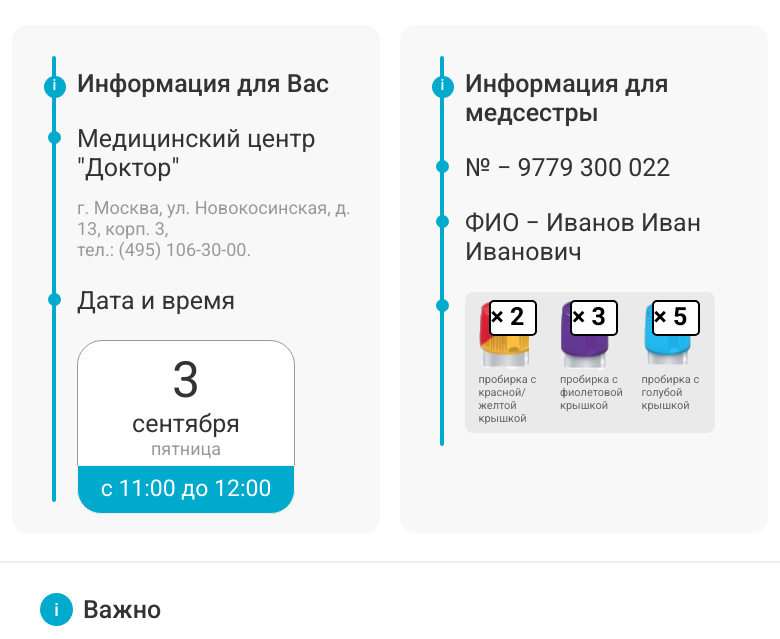
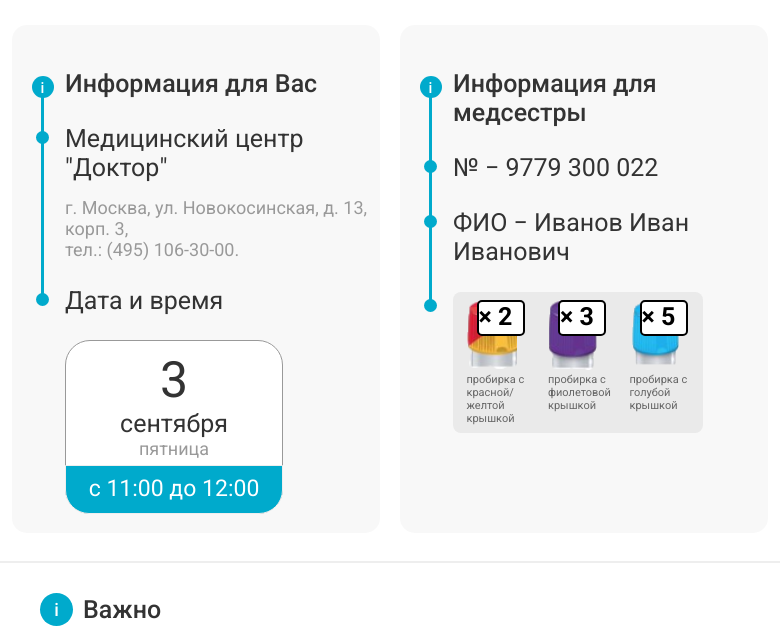
Before and after one commit to gaspid/lab4u, a plain HTML site: page index.html in a window 1280 px wide. Shown: the part 121-760 px from the top of the page, without its empty margins (250-1030 px from the left). Drawn offline with Linux system fonts and the light colour scheme.

Commit message:
fix:line

```diff
--- a/index.css
+++ b/index.css
@@ -53,10 +53,8 @@ header {
 }
 
 .card-ul {
-	display: grid;
-	grid-template-columns: 0.25rem 1fr;
-	grid-auto-columns: max-content;
-	column-gap: 0.5rem;
+	display: flex;
+	flex-direction: column;
 	list-style: none;
 	width: min(60rem, 90%);
 	margin-inline: auto;
@@ -89,15 +87,9 @@ header {
 	left: -20.5px;
 	color: #fff;
 	text-align: center;
+	line-height: 24px;
 }
 
-.card-ul::before {
-	content: '';
-	grid-column: 1;
-	grid-row: 1/20;
-	background: var(--color-sec);
-	border-radius: calc(0.25rem / 2);
-}
 .Time-conteiner {
 	border: solid 1px var(--color-dim);
 	border-radius: 25px;
@@ -224,6 +216,12 @@ header {
 	margin-left: -30px;
 	margin-top: 3px;
 }
+.line {
+	background-color: var(--color-sec);
+	width: 3px;
+	position: absolute;
+	margin: 40px 0 0 -11px;
+}
 
 @media (max-width: 799px) {
 	.Card {
--- a/index.html
+++ b/index.html
@@ -41,6 +41,7 @@
 									<div class="Periood">с 11:00 до 12:00</div>
 								</div>
 							</li>
+							<div class="line"></div>
 						</ul>
 					</div>
 				</div>
@@ -88,9 +89,9 @@
 											пробирка с голубой крышкой
 										</div>
 									</div>
-
 								</div>
 							</li>
+							<div class="line"></div>
 						</ul>
 					</div>
 				</div>
@@ -125,5 +126,23 @@
 				</ul>
 			</div>
 		</div>
+		<script>
+			const listCard = document.querySelectorAll(".card-ul")
+			const line = document.querySelectorAll('.line')
+			const listCildren= listCard
+			let heightLine = [0,0]
+			const givHeights = ()=>{
+				for(let i=0; i<listCard.length; i++){
+					heightLine[i]=0
+					for(let j=0; j<listCildren[i].children.length-2;j++){
+						heightLine[i]+= listCildren[i].children[j].scrollHeight-5
+					}
+					console.log(line[i].style.height = `${heightLine[i]}px`)
+				}
+			}
+		givHeights()
+		window.onresize = givHeights;
+
+		</script>
 	</body>
 </html>
```
